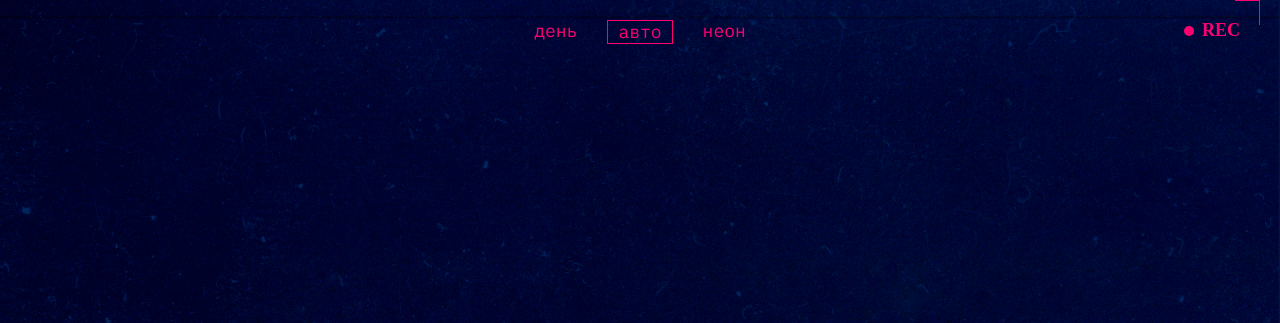
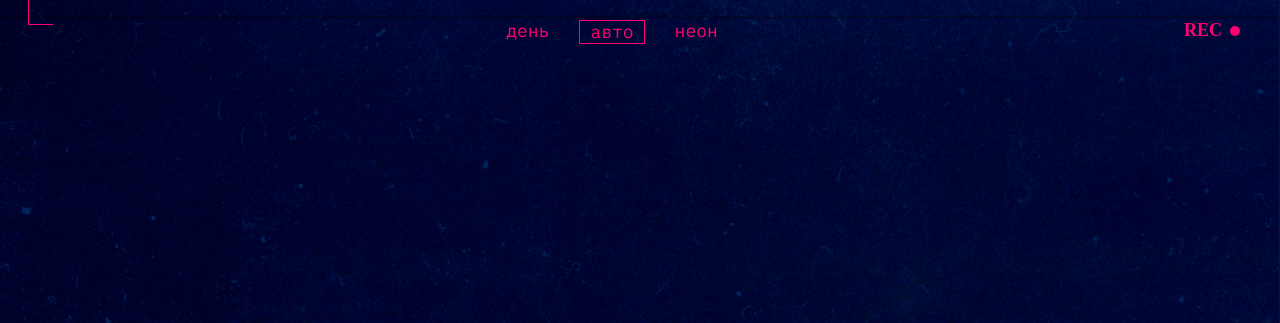
Before and after one commit to Ytqwerty/slozhno-sosredatochitsiya-tz, a plain HTML site: page index.html in a window 1280 px wide. Shown: the top 323 px of the page. Drawn offline with Linux system fonts and the light colour scheme.

Commit message:
changes in style

```diff
--- a/styles/style.css
+++ b/styles/style.css
@@ -49,23 +49,22 @@
 .header__theme-menu-button_active {
     border: 1px solid var(--accent-color);
 }
-
-.header::before {
+.header::after {
     content: "";
-    position: absolute;
-    top: 0;
-    right: 0;
+    position:absolute;
     width: 25px;
     height: 25px;
-    border-top: 1px solid var(--accent-color);
-    border-right: 1px solid var(--accent-color);
+    border-bottom: 1px solid var(--accent-color);
+    border-left: 1px solid var(--accent-color);
+    display: inline-block;
+    margin-left: 8px;
 }
 
 .intro__description::after {
     content: "";
     position: absolute;
-    bottom: 0;
-    left: 0;
+    bottom: 150px;
+    left: 250px;
     width: 25px;
     height: 25px;
     border-bottom: 1px solid var(--accent-color);
@@ -77,7 +76,7 @@
     grid-template-columns: 1fr auto;
     align-items: center;
     justify-content: space-between;
-    min-height: 100vh;
+    min-height: calc(100vh - 80px);
     padding: 40px;
     gap: 40px;
 }
@@ -134,22 +133,22 @@
 }
 
 .rec-indicator {
-    position: absolute;
-    top: 20px;
-    right: 20px;
+    display: inline-flex;
+    align-items: center;
+    font-weight: bold;
     font-size: 18px;
-    font-weight: bold;
     color: var(--accent-color);
+    position: relative;
 }
 
-.rec-indicator::before {
+.rec-indicator::after {
     content: "";
-    display: inline-block;
     width: 10px;
     height: 10px;
-    margin-right: 8px;
     background-color: var(--accent-color);
     border-radius: 50%;
+    display: inline-block;
+    margin-left: 8px;
 }
 
 .link {
```
